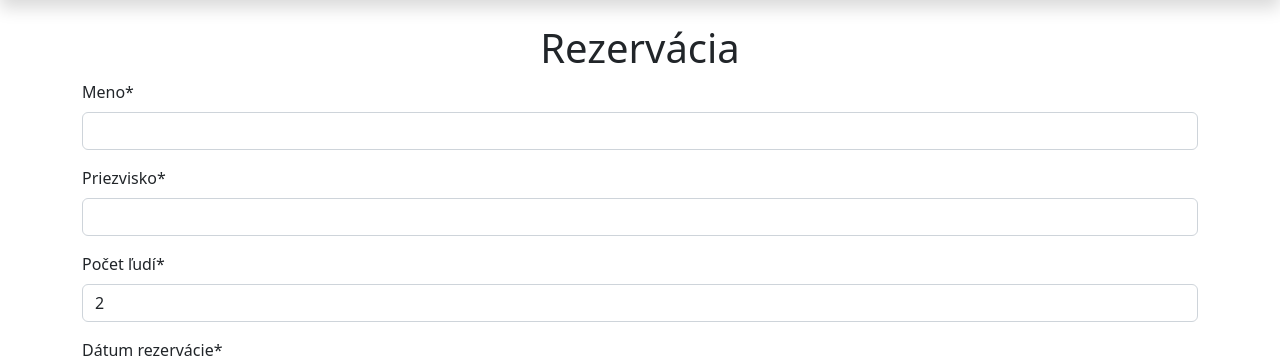
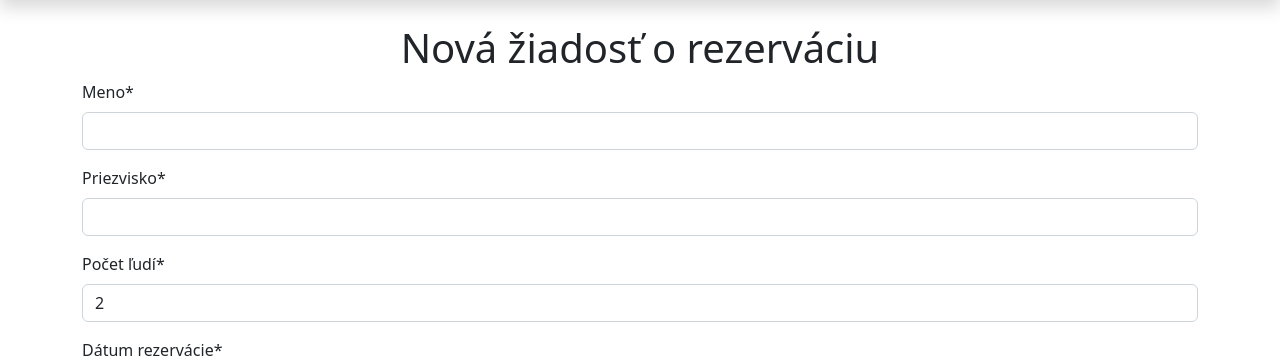
Before and after one commit to neisor/table-reservation-lobbybar, a Django app: page / in a window 1280 px wide. Shown: the part 56-420 px from the top of the page. Run offline with Django 4.2, Linux system fonts and the light colour scheme; some libraries are stand-ins or nearby versions.

Commit message:
chore: change heading in create_new_reservation.html

```diff
--- a/table_reservation/reservations/templates/reservations/create_new_reservation.html
+++ b/table_reservation/reservations/templates/reservations/create_new_reservation.html
@@ -1,6 +1,6 @@
 {% extends "core/base.html" %}
 {% block content %}
-    <h1 class="text-center">Rezervácia</h1>
+    <h1 class="text-center">Nová žiadosť o rezerváciu</h1>
 
     <div class="container-lg">
         {% if form.errors %}
```
